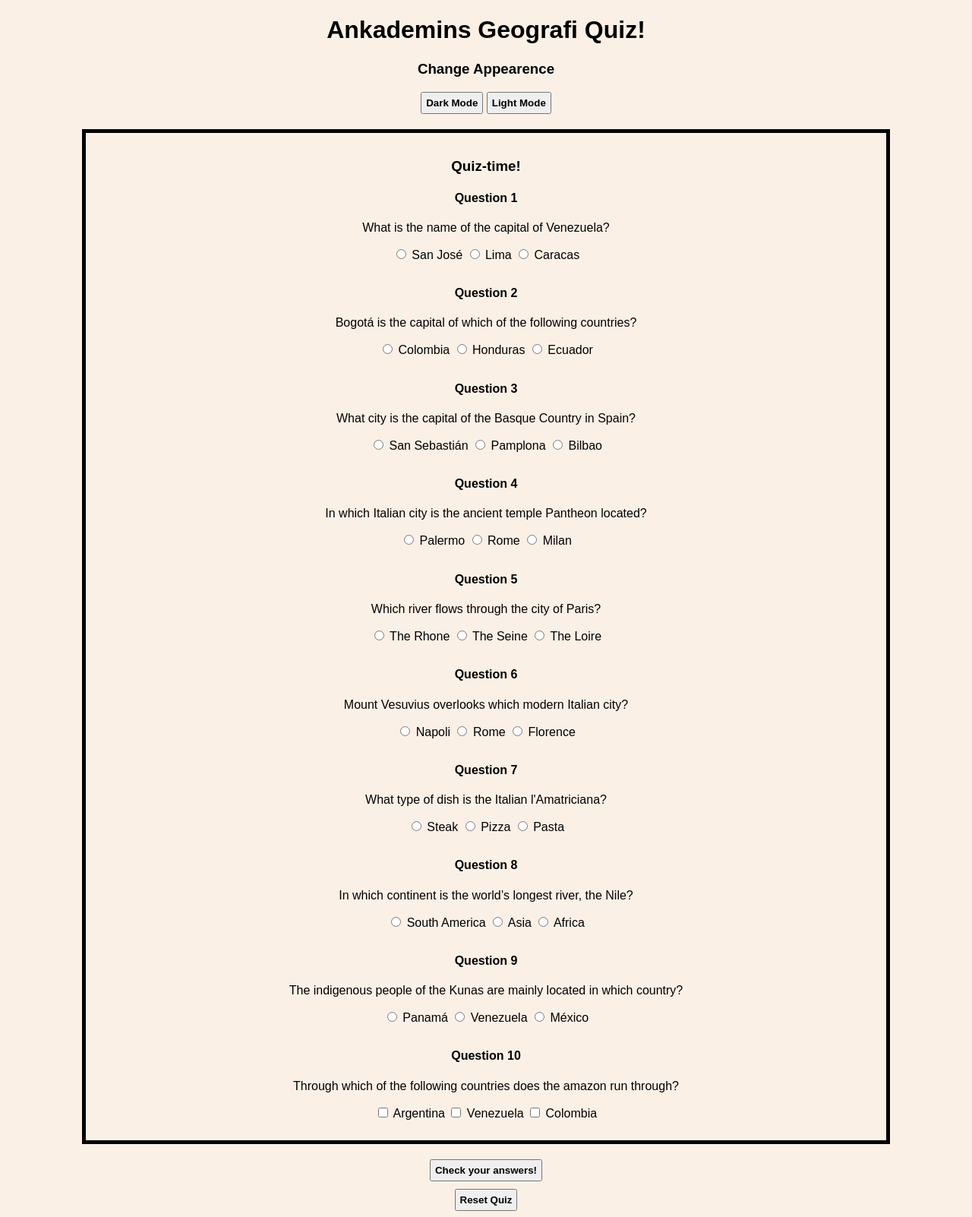
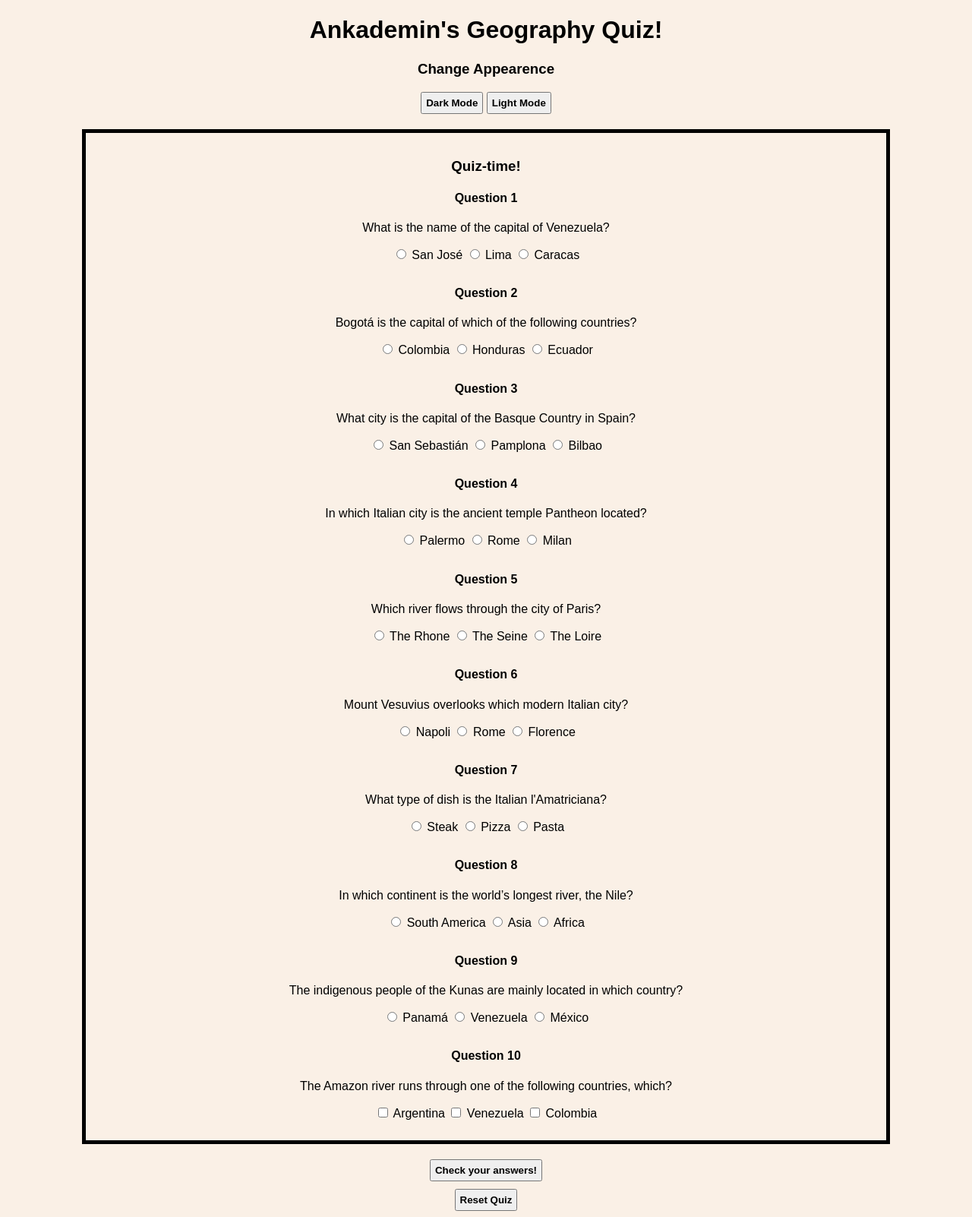
Before and after one commit to inspectah14/uppgift-3, a plain HTML site: page Inlämning-3/index.html in a window 1280 px wide. Shown: the whole page at 76% size. Drawn offline with Linux system fonts and the light colour scheme.

Commit message:
fourth commit html file

```diff
--- a/Inlämning-3/index.html
+++ b/Inlämning-3/index.html
@@ -8,7 +8,7 @@
     <link rel="stylesheet" href="style.css">
 </head>
 <body>
-    <h1>Ankademins Geografi Quiz!</h1>
+    <h1>Ankademin's Geography Quiz!</h1>
     <div id="appearence">
         <h3>Change Appearence</h3>
         <button id="dark-button">Dark Mode</button>
@@ -126,7 +126,7 @@
         </div>
         <div id="question-10">
             <h4>Question 10</h4>
-            <p>Through which of the following countries does the amazon run through?</p>
+            <p>The Amazon river runs through one of the following countries, which?</p>
             <input type="checkbox" name="quest-10" value=0 id="q10a" />
             <label for="q10a">Argentina</label>
 
```
